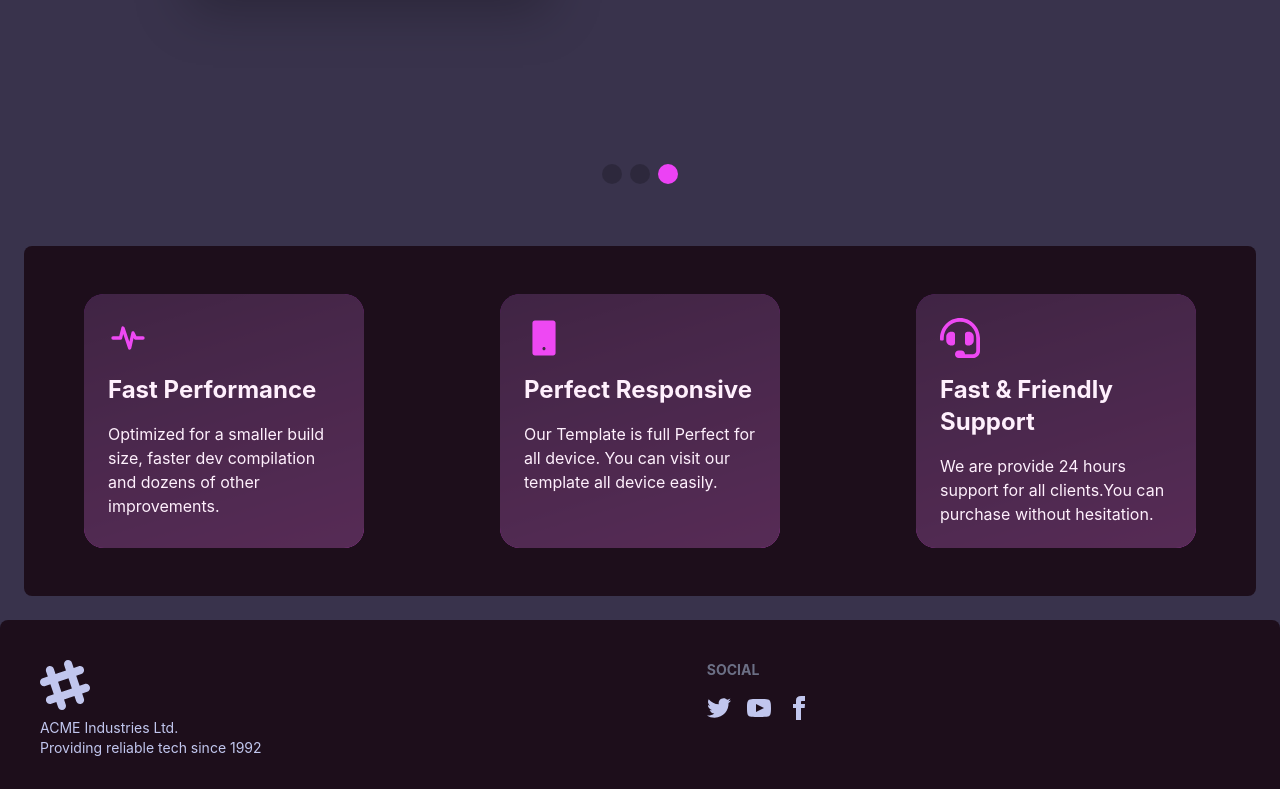
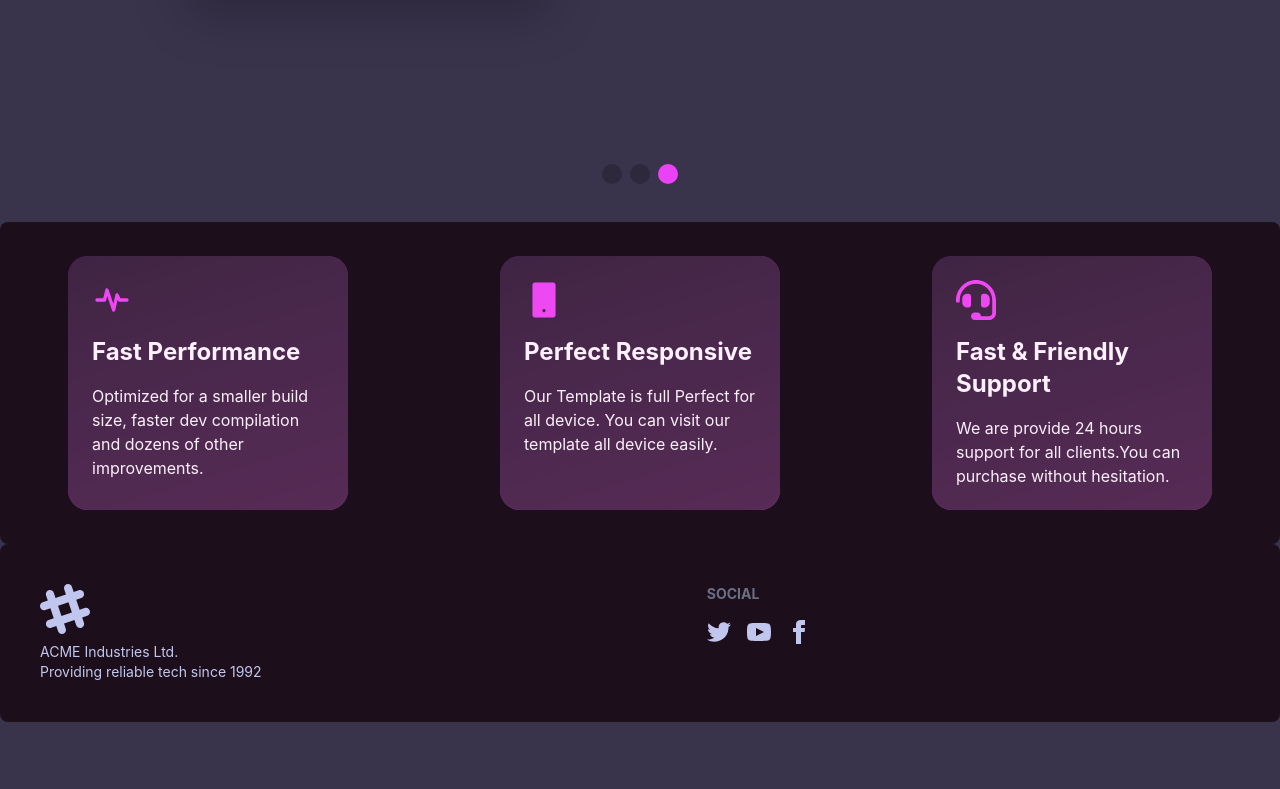
Before and after one commit to SumiAkter2/sumi-akter-personal-portfolio, a React (Create React App) app: page / in a window 1280 px wide. Shown: the part 2964-3753 px from the top of the page. After the commit the page ends 3686 px from the top, so only its background shows below. Built offline with nearby package versions, Linux system fonts and the light colour scheme.

Commit message:
performance done

```diff
--- a/src/Pages/Home/Performance/Performance.css
+++ b/src/Pages/Home/Performance/Performance.css
@@ -4,6 +4,7 @@
     background-image: linear-gradient(163deg, rgb(99, 16, 135) 0%, #ec42f5 100%);
     border-radius: 20px;
     transition: all .3s;
+    margin:10px auto;
 }
 
 .card2 {
--- a/src/Pages/Home/Performance/Performance.js
+++ b/src/Pages/Home/Performance/Performance.js
@@ -6,7 +6,7 @@ import { FaHeadset } from "react-icons/fa";
 const Performance = () => {
   return (
     <div>
-      <div className="lg:flex justify-center items-center gap-x-8 bg-black px-2 mx-6 rounded-lg py-6 my-6">
+      <div className="lg:flex justify-center items-center gap-x-8 bg-black px-2 mx-auto rounded-lg py-6 ">
         <div class="performance-card my-6 mx-auto " data-aos="zoom-in">
           <div class="card2">
             <div className=" text-white p-6">
```
